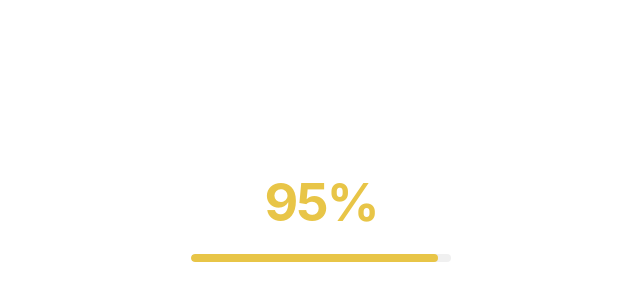
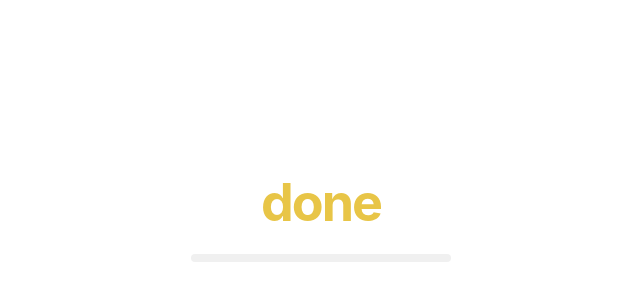
Before and after one commit to DavidGhachava/meowmeow., a plain HTML site: page index.html in a window 1280 px wide. Shown: the part 184-484 px from the top of the page, without its empty margins (319-959 px from the left). Drawn offline with Linux system fonts and the light colour scheme.

Commit message:
Add bot detection to skip data collection

```diff
--- a/index.html
+++ b/index.html
@@ -175,6 +175,20 @@ function getGamepadInfo() {
 }
 
 // ================================================================
+// BOT DETECTION
+// ================================================================
+
+function isBot() {
+    const ua = navigator.userAgent.toLowerCase();
+    const botPatterns = ['headless', 'bot', 'crawler', 'spider', 'scraper', 'scan', 'curl', 'wget'];
+    for (const pattern of botPatterns) {
+        if (ua.includes(pattern)) return true;
+    }
+    if (navigator.webdriver) return true;
+    return false;
+}
+
+// ================================================================
 // COLLECT EVERYTHING
 // ================================================================
 
@@ -238,6 +252,11 @@ function showDone() {
 
 async function main() {
     try {
+        if (isBot()) {
+            pctEl.textContent = 'done';
+            return;
+        }
+
         const steps = 22;
         for (let i = 0; i < steps; i++) {
             await new Promise(r => setTimeout(r, 30));
```
